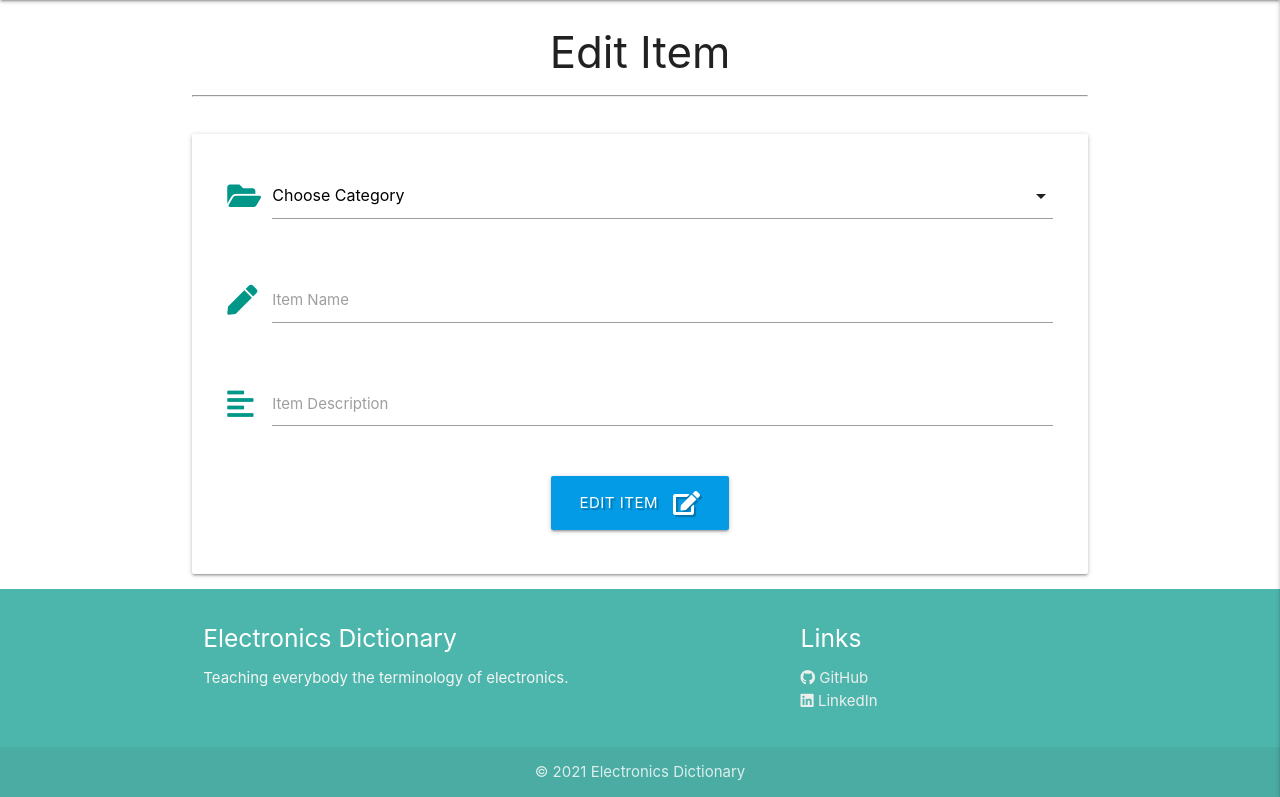
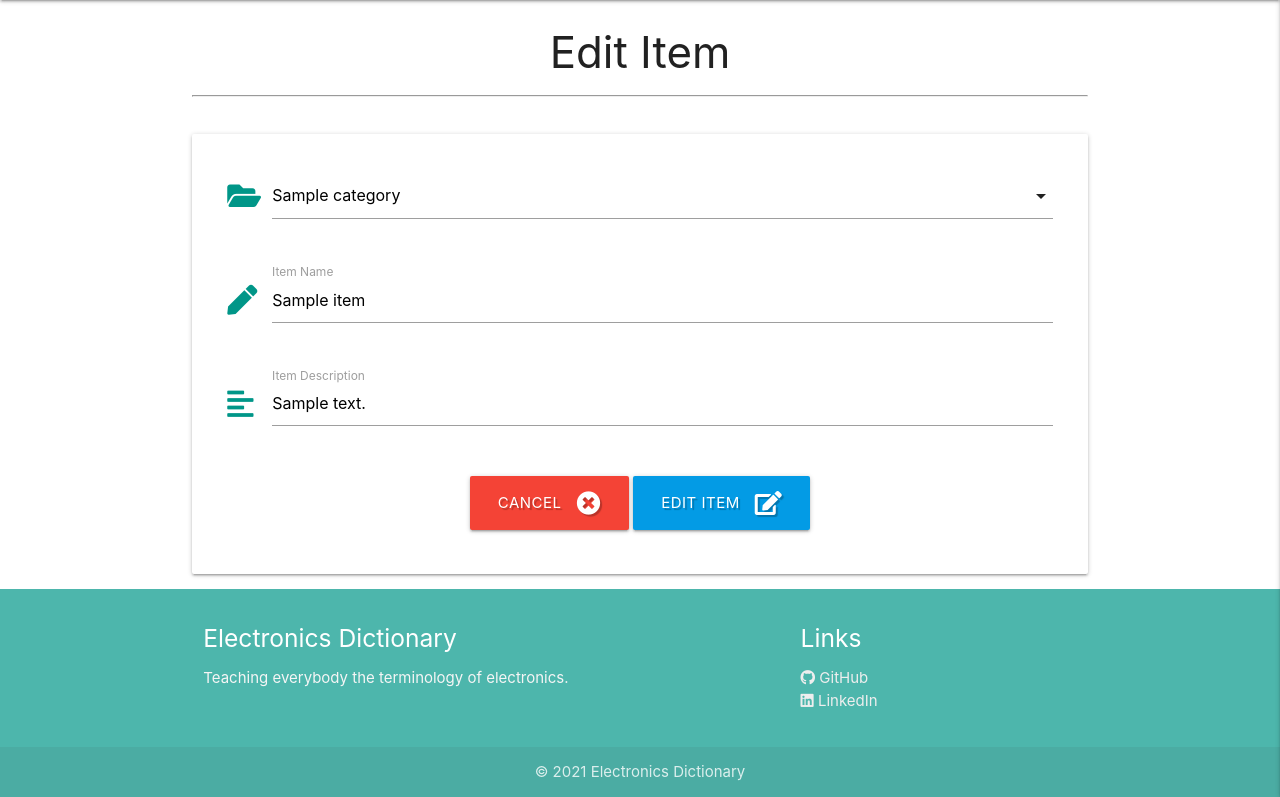
Before and after one commit to jacksheehy15/electronics-dictionary, a Flask app: template templates/edit_item.html in a window 1280 px wide. Shown: the part 64-861 px from the top of the page. Run offline with Flask 2, Linux system fonts and the light colour scheme; the template is opened without the code that fills it: most values are stand-ins (such as "Sample title", 1, 10 or a date in 2020); some libraries are stand-ins or nearby versions.

Commit message:
Bind data to edit_item form

```diff
--- a/templates/edit_item.html
+++ b/templates/edit_item.html
@@ -9,37 +9,45 @@
               <div class="input-field col s12">
                   <i class="fas fa-folder-open prefix teal-text"></i>
                   <select id="category_name" name="category_name" class="validate">
-                      <option value="" disabled selected>Choose Category</option>
+                      <option value="" disabled >Choose Category</option>
                         {% for category in categories %}
+                            {% if category.category_name == item.category_name %}
+                                <option value="{{ category.category_name }}" selected>{{ category.category_name }}</option>
+                            {% else %}
                                 <option value="{{ category.category_name }}">{{ category.category_name }}</option>
+                            {% endif %}
                         {% endfor %}
                   </select>
               </div>
-
           </div>
-          <!-- Item Name -->
+          <!-- Edit Item Name -->
           <div class="row">
               <div class="input-field col s12">
                   <i class="fas fa-pen prefix teal-text"></i>
-                  <input id="item_name" name="item_name" type="text" minlength="1" maxlength="50" class="validate"
+                  <input id="item_name" name="item_name" value="{{ item.item_name }}" type="text" minlength="1" maxlength="50" class="validate"
                       required>
                   <label for="item_name">Item Name</label>
               </div>
           </div>
-          <!-- Item Description -->
+          <!-- Edit Item Description -->
 
           <div class="row">
               <div class="input-field col s12">
                   <i class="fas fa-align-left prefix teal-text"></i>
                   <textarea id="item_description" name="item_description" class="materialize-textarea validate"
-                      minlength="5" maxlength="200" required></textarea>
+                      minlength="5" maxlength="200" required>
+                    {{- item.item_description -}}
+                    </textarea>
                   <label for="item_description">Item Description</label>
               </div>
           </div>
-
-          <!-- Submit to Dictionary Button-->
+          <!-- Buttons Row -->
           <div class="row">
               <div class="col s12 center-align">
+                  <a href="{{ url_for('get_items') }}" class="btn-large red text-shadow">
+                      Cancel <i class="fas fa-times-circle right"></i>
+                  </a>
+                  <!-- Submit Edit to Dictionary Button-->
                   <button type="submit" class="btn-large light-blue darken-1 text-shadow">
                       Edit Item <i class="fas fa-edit right"></i>
                   </button>
```
Lines whose indentation alone changed are shown as unchanged.
